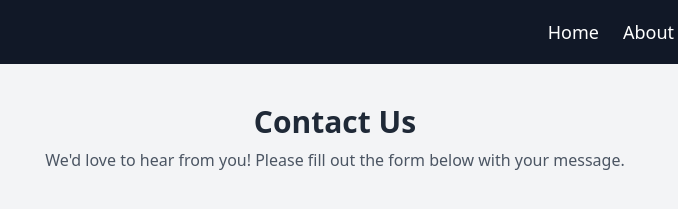
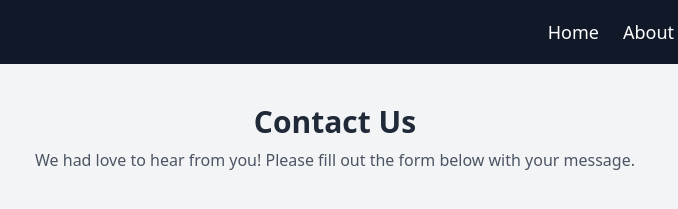
Before and after one commit to Samikshawagaj34/Bank-Locker-Security, a plain HTML site: page templates/contact.html in a window 1280 px wide. Shown: the top 209 px of the page, 305-983 px from the left. Drawn offline with nearby package versions, Linux system fonts and the light colour scheme.

Commit message:
update the contact page

```diff
--- a/templates/contact.html
+++ b/templates/contact.html
@@ -36,7 +36,7 @@
     <div class="max-w-4xl mx-auto text-center">
       <h1 class="text-3xl font-bold text-gray-800">Contact Us</h1>
       <p class="text-gray-600 mt-2">
-        We'd love to hear from you! Please fill out the form below with your message.
+        We had love to hear from you! Please fill out the form below with your message.
       </p>
     </div>
 
```
